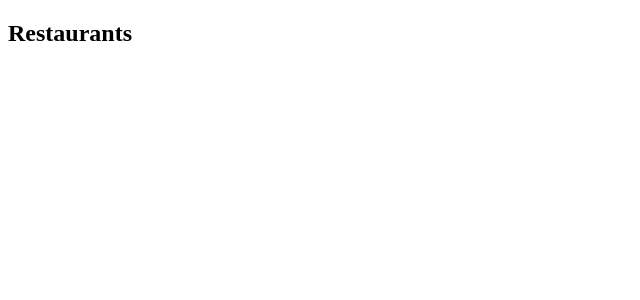
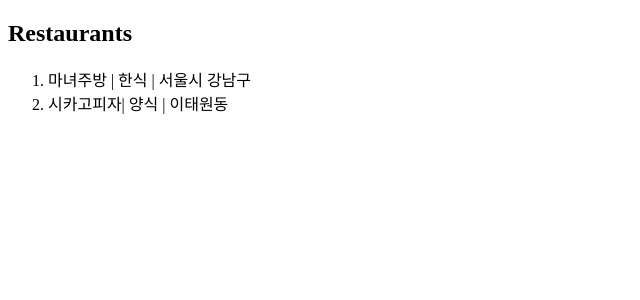
Before and after one commit to CodeSoom/react-week4-assignment-2, a React app: page / in a window 1280 px wide. Shown: the top 300 px of the page, without its empty margins (0-640 px from the left). Built offline with nearby package versions, Linux system fonts and the light colour scheme; the HTML template or start-up script is replaced by a standard one.

Commit message:
구현 - 테스트 - App에 레스토랑 리스트 구현

```diff
--- a/src/App.jsx
+++ b/src/App.jsx
@@ -2,6 +2,10 @@ export default function App() {
   return (
     <div>
       <h2>Restaurants</h2>
+      <ol>
+        <li>마녀주방 | 한식 | 서울시 강남구</li>
+        <li>시카고피자| 양식 | 이태원동</li>
+      </ol>
     </div>
   );
 }
```
